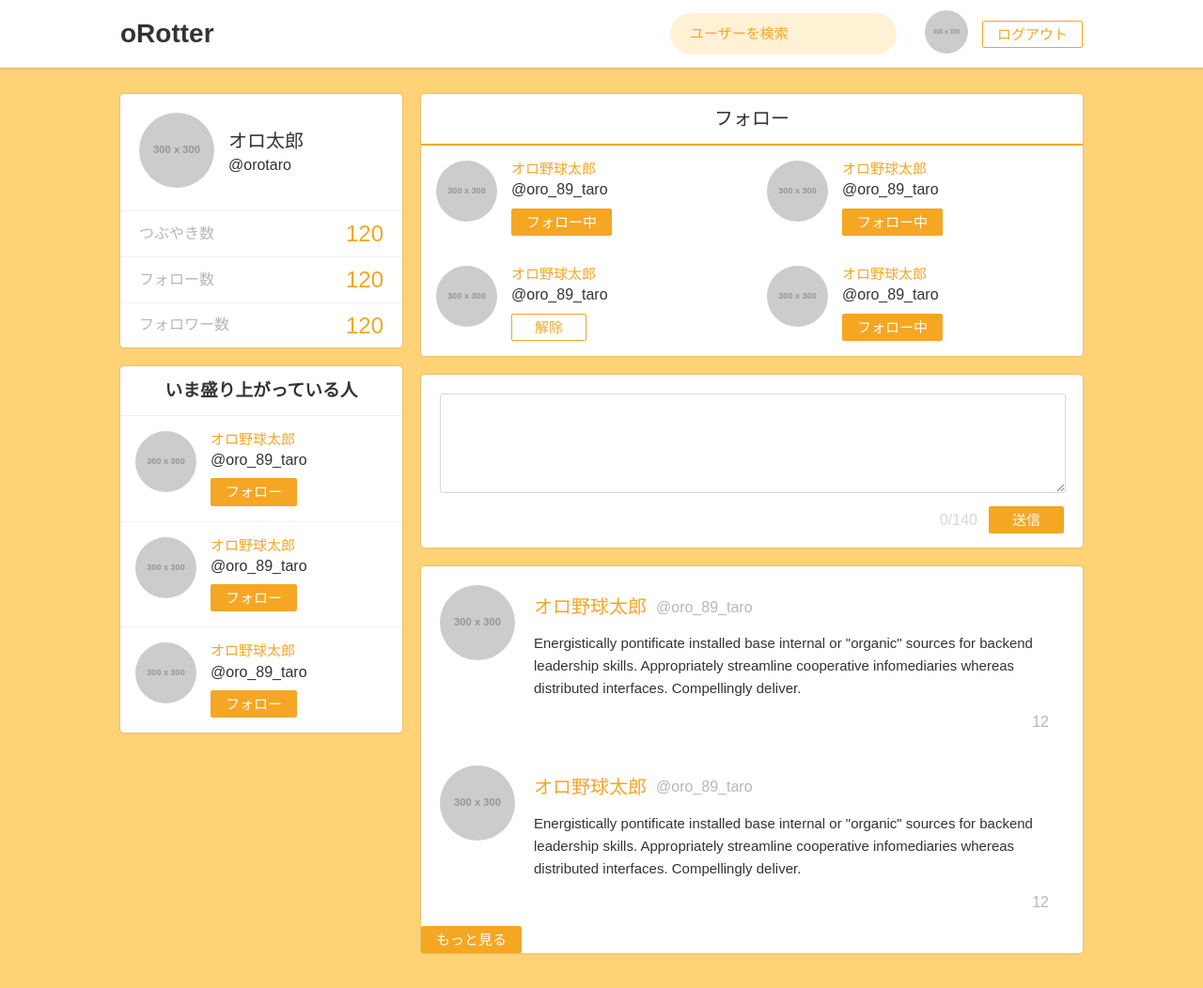
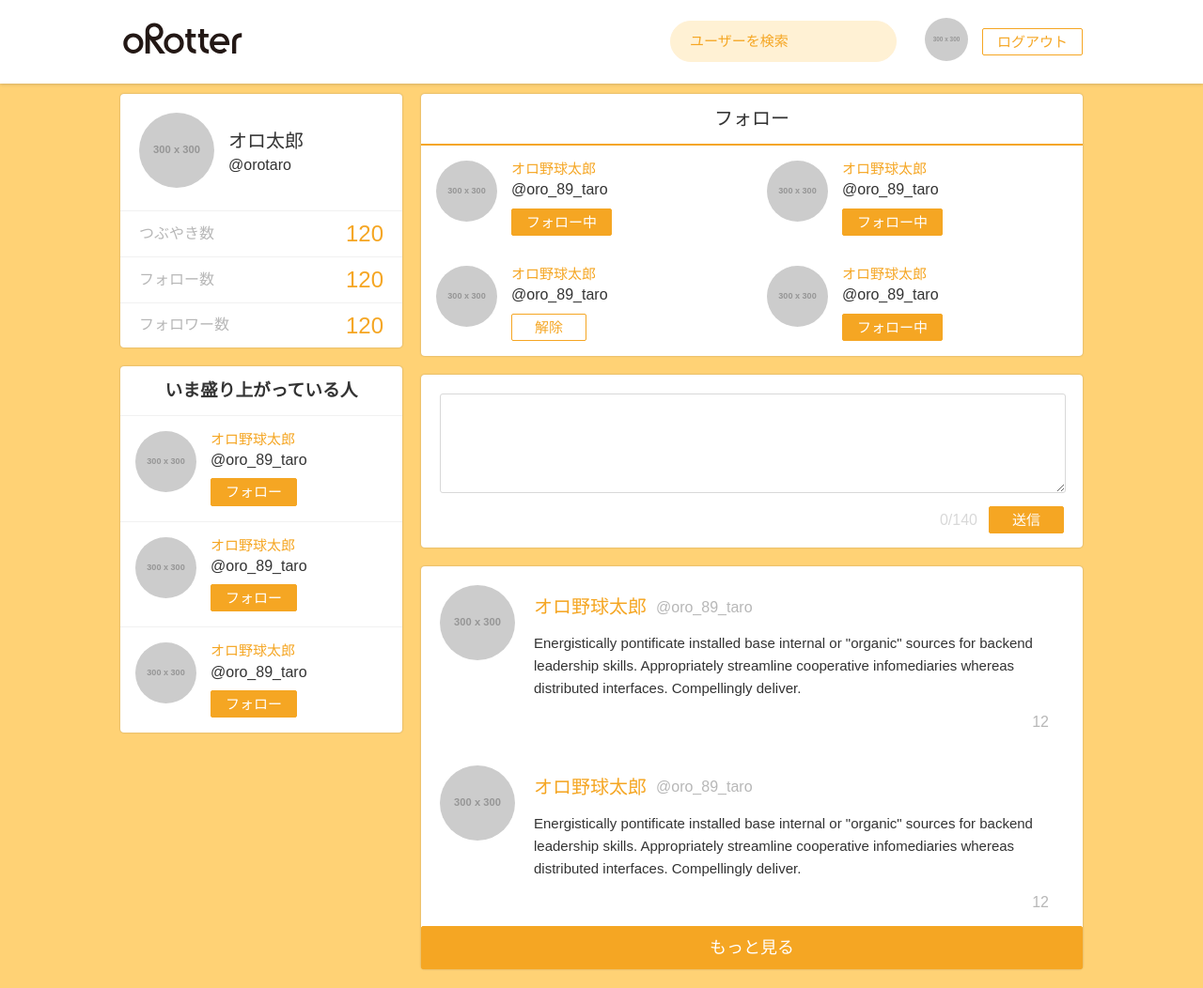
Before and after one commit to orotter/orotter-bootstrap, a website: page sites/index.html in a window 1280 px wide. Shown: the whole page at 94% size. Drawn offline with nearby package versions, Linux system fonts and the light colour scheme; files that its build step writes are made by us from their sources; placeholder pictures from the web are drawn by us.

Commit message:
modify styles

```diff
--- a/scss/components/Logo.scss
+++ b/scss/components/Logo.scss
@@ -67,3 +67,7 @@ The logo.
     font-size: 28px;
     font-weight: bold;
 }
+
+.Logo svg {
+    width: 100%;
+}
--- a/scss/layouts/layouts.scss
+++ b/scss/layouts/layouts.scss
@@ -40,3 +40,14 @@
     max-width: 50%;
     flex-basis: 50%;
 }
+
+.more {
+    display: flex;
+    flex-direction: column;
+    height: 46px;
+}
+
+.more .Button {
+    height: 100%;
+    font-size: 18px;
+}
--- a/sites/index.html
+++ b/sites/index.html
@@ -9,7 +9,31 @@
     <header class="GlobalHeader">
         <div class="GlobalHeader-content">
             <div class="GlobalHeader-logo">
-                <h1 class="Logo">oRotter</h1>
+                <h1 class="Logo" style="width:130px;">
+                    <svg version="1.1" xmlns="http://www.w3.org/2000/svg" x="0px" y="0px"
+                    width="226.8px" height="59.5px" viewBox="0 0 226.8 59.5">
+                        g id="oRo">
+                            <path fill="#231815" d="M11.1,26c3.5-3.6,8.1-5.5,13.1-5.5c5,0,9.6,2,13.1,5.5c3.5,3.6,5.4,8.3,5.4,13.3c0,5-1.9,9.8-5.4,13.3
+                                c-3.5,3.6-8,5.4-13.1,5.4s-9.6-1.9-13.1-5.4c-3.5-3.6-5.4-8.3-5.4-13.3C5.7,34.3,7.6,29.6,11.1,26z M24.2,51.1
+                                c6.1,0,11.1-5.1,11.1-11.7s-4.9-11.8-11.1-11.8c-6.1,0-11.1,5.1-11.1,11.8C13,46,18.1,51.1,24.2,51.1z"/>
+                            <path fill="#231815" d="M86.4,26c3.5-3.6,8.1-5.5,13.1-5.5c5,0,9.6,2,13.1,5.5c3.5,3.6,5.4,8.3,5.4,13.3c0,5-1.9,9.8-5.4,13.3
+                                c-3.5,3.6-8,5.4-13.1,5.4c-5.1,0-9.6-1.9-13.1-5.4C83,49.1,81,44.4,81,39.3C81,34.3,82.9,29.6,86.4,26z M99.5,51.1
+                                c6.1,0,11.1-5.1,11.1-11.7s-4.9-11.8-11.1-11.8c-6.1,0-11.1,5.1-11.1,11.8C88.4,46,93.5,51.1,99.5,51.1z"/>
+                            <path fill="#231815" d="M46.7,19.9c0-4.7,0.2-8.4,2.6-11.8c3.1-4.2,8.1-6.7,13.9-6.7c9.2,0,16.5,7.4,16.5,16.5
+                                c0,8.4-5.7,14.9-14.5,15.8l18.4,24.4H73.2L54.9,32v26.1h-8.2V19.9z M63.2,26.9c5.1,0,9.2-4.1,9.2-9.2c0-5.1-4.1-9.2-9.2-9.2
+                                c-5.6,0-9.5,3.8-9.5,9.2C53.8,23.3,57.4,26.9,63.2,26.9z"/>
+                            <path fill="#231815" d="M184.8,58.1c-5.1,0-9.7-2-13.3-5.5c-3.6-3.6-5.5-8.3-5.5-13.3c0-10.4,8.2-18.9,19.1-18.9
+                                c10.6,0,17.7,7.6,17.7,20.2c0,0.6-0.1,1.1-0.1,1.8h-28.7c0.9,5.2,4.9,8.6,10.7,8.6c3.3,0,5.9-1.1,8.3-3.3l5,5
+                                C194,56.3,189.7,58.1,184.8,58.1z M195.1,35.9c-1-6-4.8-9.4-10.3-9.4c-5.2,0-9.8,3.6-11.1,9.4H195.1z"/>
+                            <path fill="#231815" d="M207.6,36.5c0-9.9,6.7-16.2,16.8-16.2c0.3,0,0.7,0,1.1,0V28c-0.3,0-0.6,0-1,0c-6.1,0-9.4,2.9-9.4,8.5v21.7
+                                h-7.5V36.5z"/>
+                            <path fill="#231815" d="M120.8,21.4h3.7v-8.7h7.3v8.7h8.3v6.5h-8.3v11.6c0,7.2,2.3,10.5,8.7,11.2v7.5c-10.4-0.2-16.1-6-16.1-16.5
+                                V27.9h-3.7V21.4z"/>
+                            <path fill="#231815" d="M144.5,21.4h3.7v-8.7h7.3v8.7h8.3v6.5h-8.3v11.6c0,7.2,2.3,10.5,8.7,11.2v7.5c-10.4-0.2-16.1-6-16.1-16.5
+                                V27.9h-3.7V21.4z"/>
+                        </g>
+                    </svg>
+                </h1>
             </div>
             <div class="GlobalHeader-search">
                 <div class="RoundInput RoundInput--primary">
```
Also changed, not shown: styleguide/index.html (+5 -1 lines), css/orotter-bootstrap.css.
